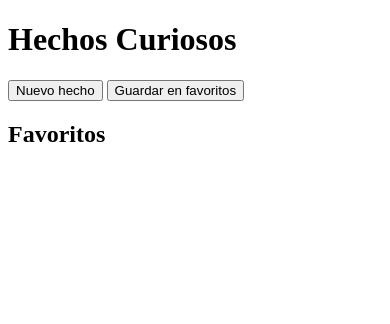
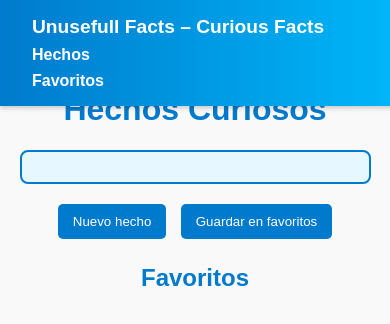
Before and after one commit to Eva-87/Proyecto-Curious-Facts, a plain HTML site: page index.html in a window 390 px wide. Drawn offline with Linux system fonts and the light colour scheme; no server answers.

Commit message:
add all the changes until now in dev

```diff
--- a/index.html
+++ b/index.html
@@ -3,15 +3,26 @@
 <head>
   <meta charset="UTF-8">
   <title>Curious Facts SPA</title>
-  <link rel="stylesheet" href="css/styles.css">
+  <link rel="stylesheet" href="style/style.css">
 </head>
 <body>
+    <header class="header">
+    <div class="logo">Unusefull Facts – Curious Facts</div>
+    <nav class="nav">
+      <ul>
+        <li><a href="#fact">Hechos</a></li>
+        <li><a href="#favorites">Favoritos</a></li>
+      </ul>
+    </nav>
+  </header>
+  <main>
     <h1>Hechos Curiosos</h1>
     <div id="fact"></div>
     <button id="newFactBtn">Nuevo hecho</button>
     <button id="saveBtn">Guardar en favoritos</button>
     <h2>Favoritos</h2>
     <ul id="favorites"></ul>
+  </main>
   <script type="module" src="js/main.js"></script>
 </body>
 </html>
--- a/js/events.js
+++ b/js/events.js
@@ -0,0 +1,18 @@
+import { getFact } from "./api.js";
+import { setCurrentFact, addFavorite, currentFact } from "./state.js";
+import { renderFact, renderFavorites } from "./render.js";
+
+export function setupEvents() {
+  document.getElementById("newFactBtn").addEventListener("click", async () => {
+    const fact = await getFact();
+    setCurrentFact(fact);
+    renderFact();
+  });
+
+  document.getElementById("saveBtn").addEventListener("click", () => {
+    if (currentFact) {
+      addFavorite(currentFact);
+      renderFavorites();
+    }
+  });
+}
--- a/js/render.js
+++ b/js/render.js
@@ -0,0 +1,14 @@
+import { currentFact, favorites } from "./state.js";
+export function renderFact() {
+  const factContainer = document.getElementById("fact");
+  factContainer.textContent = currentFact;
+}
+export function renderFavorites() {
+  const favContainer = document.getElementById("favorites");
+  favContainer.innerHTML = "";
+  favorites.forEach(fact => {
+    const li = document.createElement("li");
+    li.textContent = fact;
+    favContainer.appendChild(li);
+  });
+}
--- a/js/state.js
+++ b/js/state.js
@@ -0,0 +1,10 @@
+export let currentFact = "";
+export const favorites = [];
+
+export function setCurrentFact(fact) {
+  currentFact = fact;
+}
+
+export function addFavorite(fact) {
+  favorites.push(fact);
+}
--- /dev/null
+++ b/style/style.css
@@ -0,0 +1,113 @@
+/* Reset básico */
+body {
+  margin: 0;
+  font-family: Arial, sans-serif;
+  background-color: #f9f9f9;
+  padding-top: 70px; /* espacio para header fijo */
+}
+
+/* Barra de navegación superior */
+.header {
+  position: fixed;
+  top: 0;
+  left: 0;
+  width: 100%;
+  background: linear-gradient(90deg, #007acc, #00bfff);
+  color: white;
+  padding: 1rem 2rem;
+  display: flex;
+  justify-content: space-between;
+  align-items: center;
+  box-shadow: 0 2px 5px rgba(0,0,0,0.2);
+  z-index: 1000;
+}
+
+/* Logo/título */
+.logo {
+  font-size: 1.2rem;
+  font-weight: bold;
+}
+
+/* Navegación */
+.nav ul {
+  list-style: none;
+  display: flex;
+  gap: 1rem;
+  margin: 0;
+  padding: 0;
+}
+
+.nav a {
+  color: white;
+  text-decoration: none;
+  font-weight: bold;
+  transition: color 0.2s ease;
+}
+
+.nav a:hover {
+  color: #f0f8ff;
+}
+
+/* Contenido principal */
+main {
+  width: 90%;
+  max-width: 800px;
+  margin: auto;
+  text-align: center;
+}
+
+h1, h2 {
+  color: #007acc;
+}
+
+/* Caja de hecho curioso */
+#fact {
+  background: #e6f7ff;
+  border: 2px solid #007acc;
+  border-radius: 8px;
+  padding: 15px;
+  margin: 15px 0;
+}
+
+/* Botones */
+button {
+  background: #007acc;
+  color: white;
+  border: none;
+  padding: 10px 15px;
+  margin: 5px;
+  border-radius: 5px;
+  cursor: pointer;
+}
+
+button:hover {
+  background: #005f99;
+}
+
+/* Lista de favoritos */
+#favorites {
+  list-style: none;
+  padding: 0;
+}
+
+#favorites li {
+  background: #f0f8ff;
+  border: 1px solid #007acc;
+  border-radius: 5px;
+  padding: 10px;
+  margin-bottom: 8px;
+}
+
+/* Responsive */
+@media (max-width: 600px) {
+  .header {
+    flex-direction: column;
+    align-items: flex-start;
+  }
+
+  .nav ul {
+    flex-direction: column;
+    gap: 0.5rem;
+    margin-top: 0.5rem;
+  }
+}
```
Also changed, not shown: style.css (deleted). Lines whose indentation alone changed are shown as unchanged.
